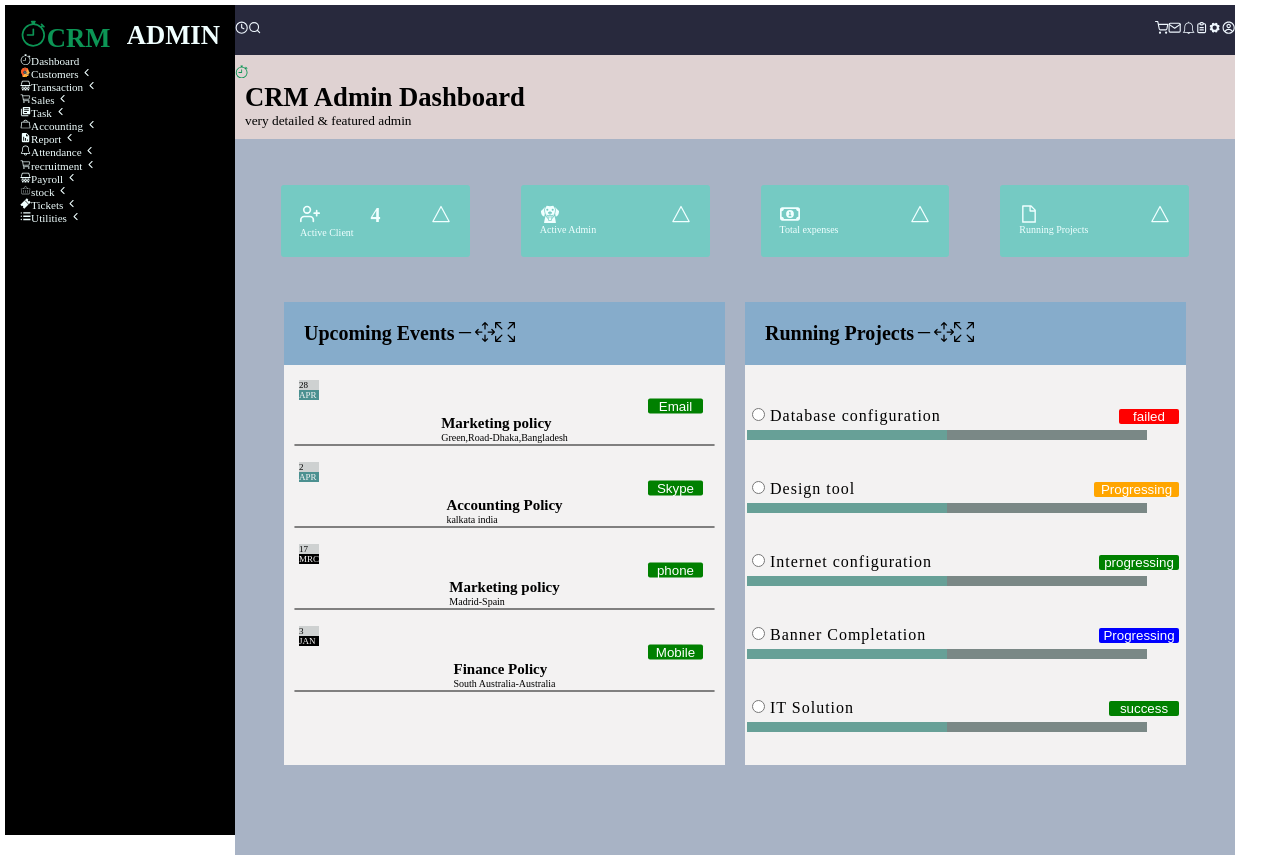
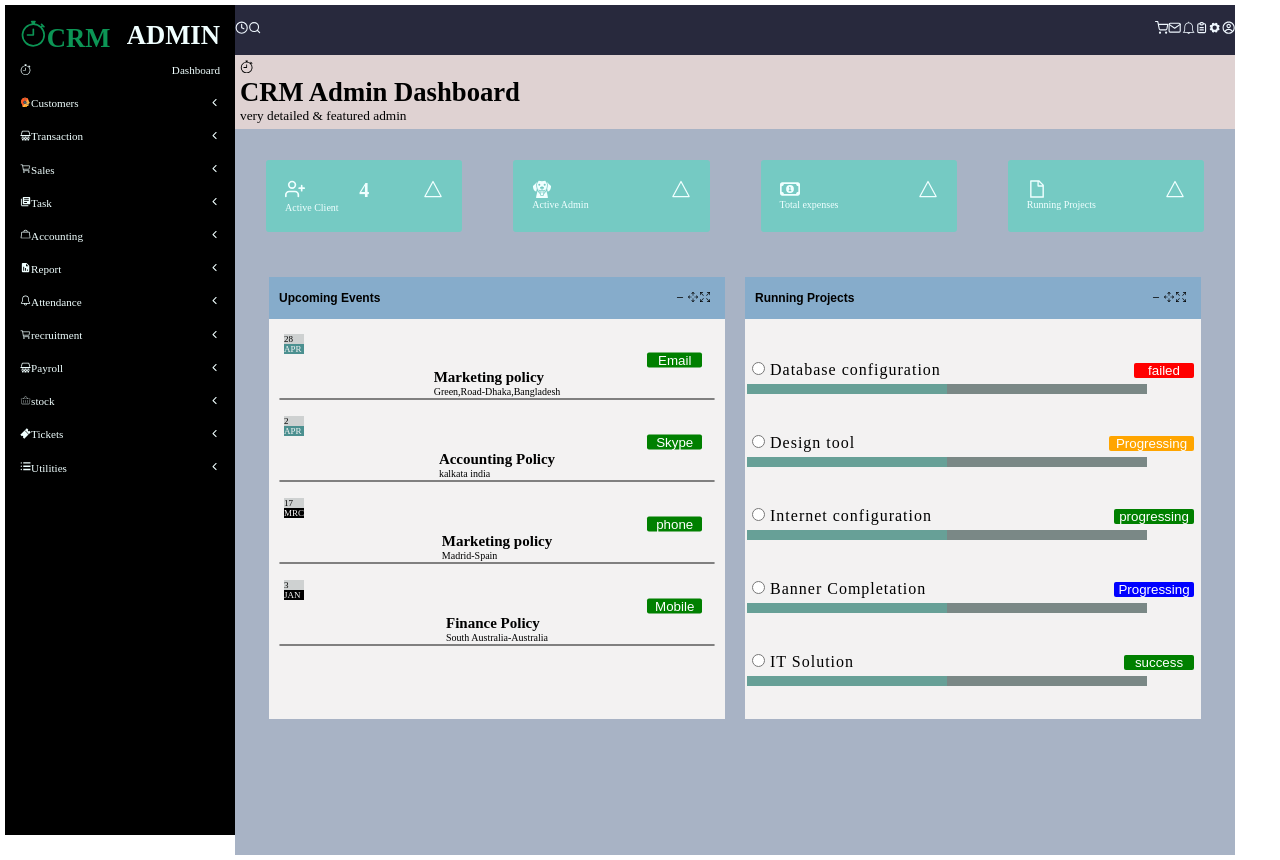
Before and after one commit to nawagirwacatherine/FINAL-INTERVIEW, a React (Vite) app in the folder final-interview/: page / in a window 1280 px wide. Built offline with nearby package versions, Linux system fonts and the light colour scheme.

Commit message:
separate divs and add style to events

```diff
--- a/final-interview/src/App.css
+++ b/final-interview/src/App.css
@@ -38,19 +38,29 @@ font-size: smaller;
  .dash-icon{
   list-style: none;
   flex-direction: row;
-  padding: 0;
-
-
-
+  align-items: center;
+  justify-content:space-between ;
 font-size: smaller;
 
  }
 
-.span5 {
+ .dash-icon li {
+  display: flex;
+  align-items:center;
+  justify-content: space-between;
+  padding: 10px 0;
+ }
+
+ .span3{
+margin-left: auto;
+text-align:right;
+ }
+
+/* .span5 {
   width: 20px;
 margin-left: -10px;
   color: rgb(12, 149, 85);
-  }
+  } */
 
 
 .span {
@@ -70,16 +80,16 @@ margin-left: -10px;
 }
 
 .admin-bar {
-  padding: 10px;
+  padding: 5px;
   align-items: center;
   background-color: rgb(223, 210, 210);
-  border-bottom: 4 solid black;
+
 }
 
 .content {
 
   color: azure;
-  padding: 20px;
+  padding: 5px;
 }
 
 .clients {
@@ -110,10 +120,11 @@ align-content: space-between;
 .events {
   align-items: center;
   display: flex;
-  flex-direction:row;
   justify-content: space-between;
-  padding: 20px;
+  padding: 10px;
   width: 300px;
+font-family: Arial, Helvetica, sans-serif;
+font-size: 60%;
 
 }
 
@@ -127,10 +138,12 @@ align-self:center ;
    margin: 10px;
   font-size: x-small;
   padding: 19px;
+}
 
 
-
-
+.upcoming-icon {
+ padding: 15px;
+gap: 20px;
 
 }
 .event2 {
@@ -152,7 +165,12 @@ align-self:center ;
 
 .up-coming {
 
-  justify-content: space-between;
+  display: flex;
+  align-items: center;
+  justify-content:space-between ;
+  /* margin-left: auto;
+  text-align:right; */
+
   background-color: rgb(134, 172, 203);
 }
 .last-content {
--- a/final-interview/src/pages/Content.jsx
+++ b/final-interview/src/pages/Content.jsx
@@ -10,9 +10,6 @@ import { IoTriangleOutline } from "react-icons/io5";
  import { FaRegMoneyBill1 } from "react-icons/fa6";
  import { AiOutlineFile } from "react-icons/ai";
 
- import { GoDash } from "react-icons/go";
-import { BsArrowsMove } from "react-icons/bs";
-import { BsArrowsFullscreen } from "react-icons/bs";
 
 function Content () {
 
@@ -28,7 +25,7 @@ function Content () {
   <div className="event1">
     <div className="event2">
       <div className="up-coming">
-       <Events  name="Upcoming Events" icon={<GoDash />} icon1={< BsArrowsMove/>} icon2={<BsArrowsFullscreen/>}/>
+       <Events  name="Upcoming Events"/>
         </div>
 
         <div className="last-content">
@@ -38,7 +35,7 @@ function Content () {
      </div>
        <div  className="event3">
         <div className="up-coming">
-         <Events  name="Running Projects"  icon={<GoDash />} icon1={< BsArrowsMove/>} icon2={<BsArrowsFullscreen/>}/>
+         <Events  name="Running Projects"/>
      </div>
        <div>
         <div className="last-content">
--- a/final-interview/src/pages/Events.jsx
+++ b/final-interview/src/pages/Events.jsx
@@ -1,12 +1,15 @@
-
+import { GoDash } from "react-icons/go";
+import { BsArrowsMove } from "react-icons/bs";
+import { BsArrowsFullscreen } from "react-icons/bs";
 function Events (prop) {
 
     return (
       <>
    <div className="events">
-    <h1>{ prop.name} { prop.icon} { prop.icon1} { prop.icon2}</h1>
+    <h1>{ prop.name} </h1>
 
    </div>
+   <div className="upcoming-icon"> < GoDash/> <BsArrowsMove /> < BsArrowsFullscreen/> </div>
    </>
     )
   }
```
